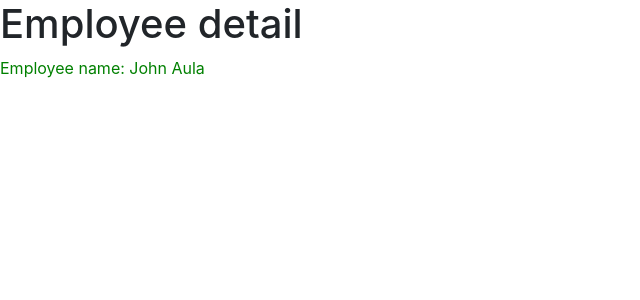
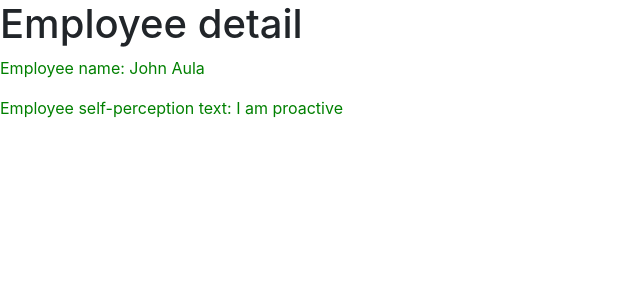
Before and after one commit to TBrockmeyer/big5-book-recommendation, a Django app: page /app/employeedetail/1/ in a window 1280 px wide. Shown: the top 300 px of the page, without its empty margins (0-640 px from the left). Run offline with Django 3.2, Linux system fonts and the light colour scheme; data comes from the database, SQL or seed files in the repository; both versions use the stored data as it was after the commit; some libraries are stand-ins or nearby versions.

Commit message:
Added field employee_selfperception_text to models and views

```diff
--- a/bookquistproject/bookquistapp/models.py
+++ b/bookquistproject/bookquistapp/models.py
@@ -4,6 +4,7 @@ class Employee(models.Model):
     employee_id = models.AutoField(unique=True, primary_key=True)
     employee_firstname = models.CharField(max_length=100, blank=True, default='')
     employee_lastname = models.CharField(max_length=100, blank=True, default='')
+    employee_selfperception_text = models.CharField(max_length=1000, blank=True, default='')
 
     def save(self, *args, **kwargs):
         super(Employee, self).save(*args, **kwargs)
--- a/bookquistproject/bookquistapp/views.py
+++ b/bookquistproject/bookquistapp/views.py
@@ -15,7 +15,7 @@ class EmployeeListView(ListView):
         employee_list = []
         employee_objects = Employee.objects.all()
         for eo in employee_objects:
-            employee_list.append({"pk": str(eo.pk), "employee_id": str(eo.employee_id), "employee_firstname": eo.employee_firstname, "employee_lastname": eo.employee_lastname})
+            employee_list.append({"pk": str(eo.pk), "employee_id": str(eo.employee_id), "employee_firstname": eo.employee_firstname, "employee_lastname": eo.employee_lastname, "employee_selfperception_text": eo.employee_selfperception_text})
         context["employee_list"] = employee_list
         return context
 
--- a/bookquistproject/templates/bookquistapp/employee_detail.html
+++ b/bookquistproject/templates/bookquistapp/employee_detail.html
@@ -2,6 +2,7 @@
 
 <h1>Employee detail</h1>
 <p>Employee name: {{ employee_details.employee_firstname }}&nbsp;{{ employee_details.employee_lastname }}</p>
+<p>Employee self-perception text: {{ employee_details.employee_selfperception_text }}</p>
 
 {% include "bookquistapp/employee_nav.html" %}
 
--- a/bookquistproject/templates/bookquistapp/employee_list.html
+++ b/bookquistproject/templates/bookquistapp/employee_list.html
@@ -1,7 +1,7 @@
 {% include "bookquistapp/app_base.html" %}
 
 <h1>Header Title</h1>
-<p>Paragraph text</p>
+<p>Nav tabs:</p>
 
 {% include "bookquistapp/employee_nav.html" %}
 
```
Also changed, not shown: bookquistproject/bookquistapp/migrations/0001_initial.py, bookquistproject/bookquistapp/migrations/0002_employee_employee_selfperception_text.py (added), bookquistproject/db.sqlite3.
